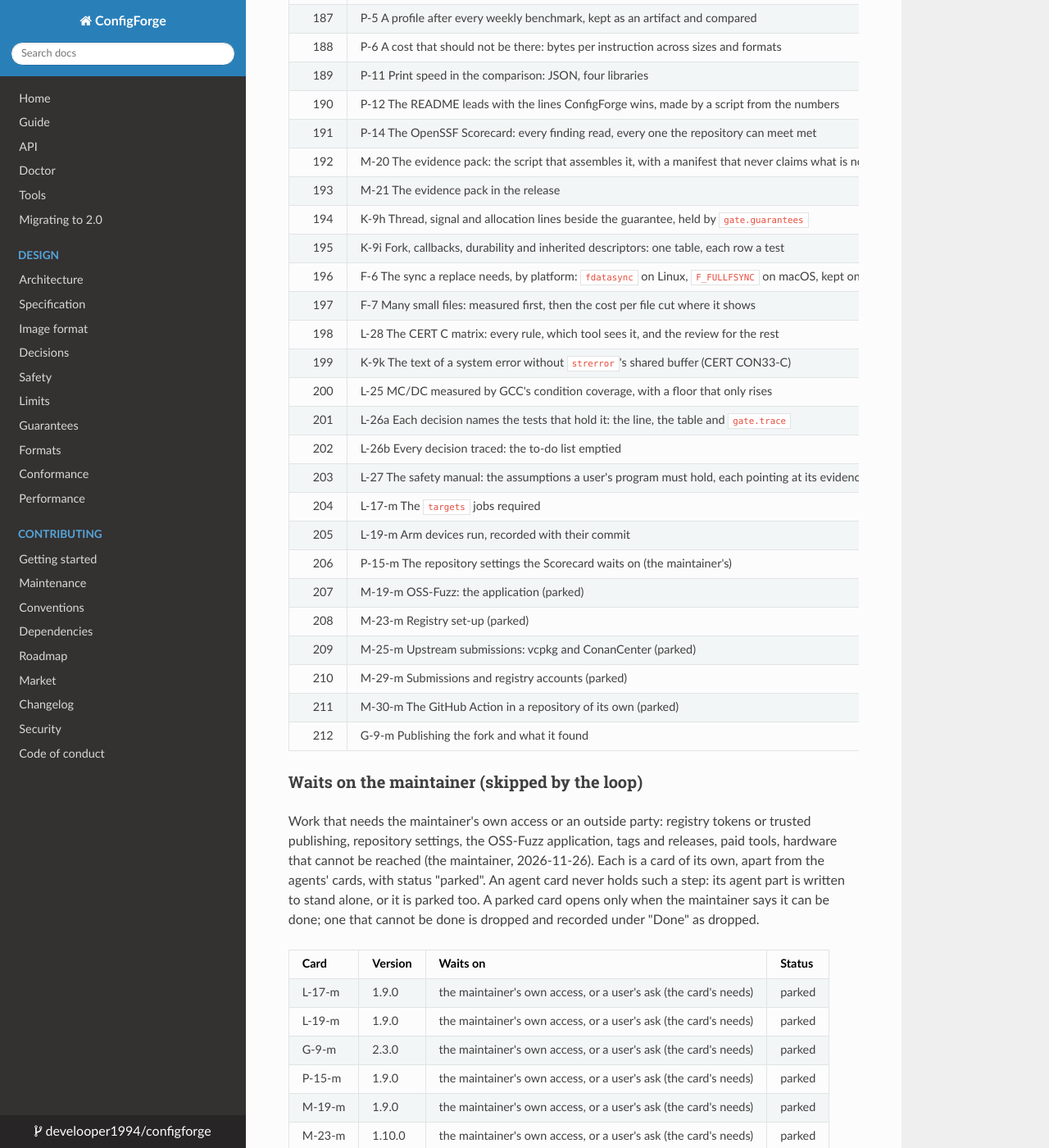
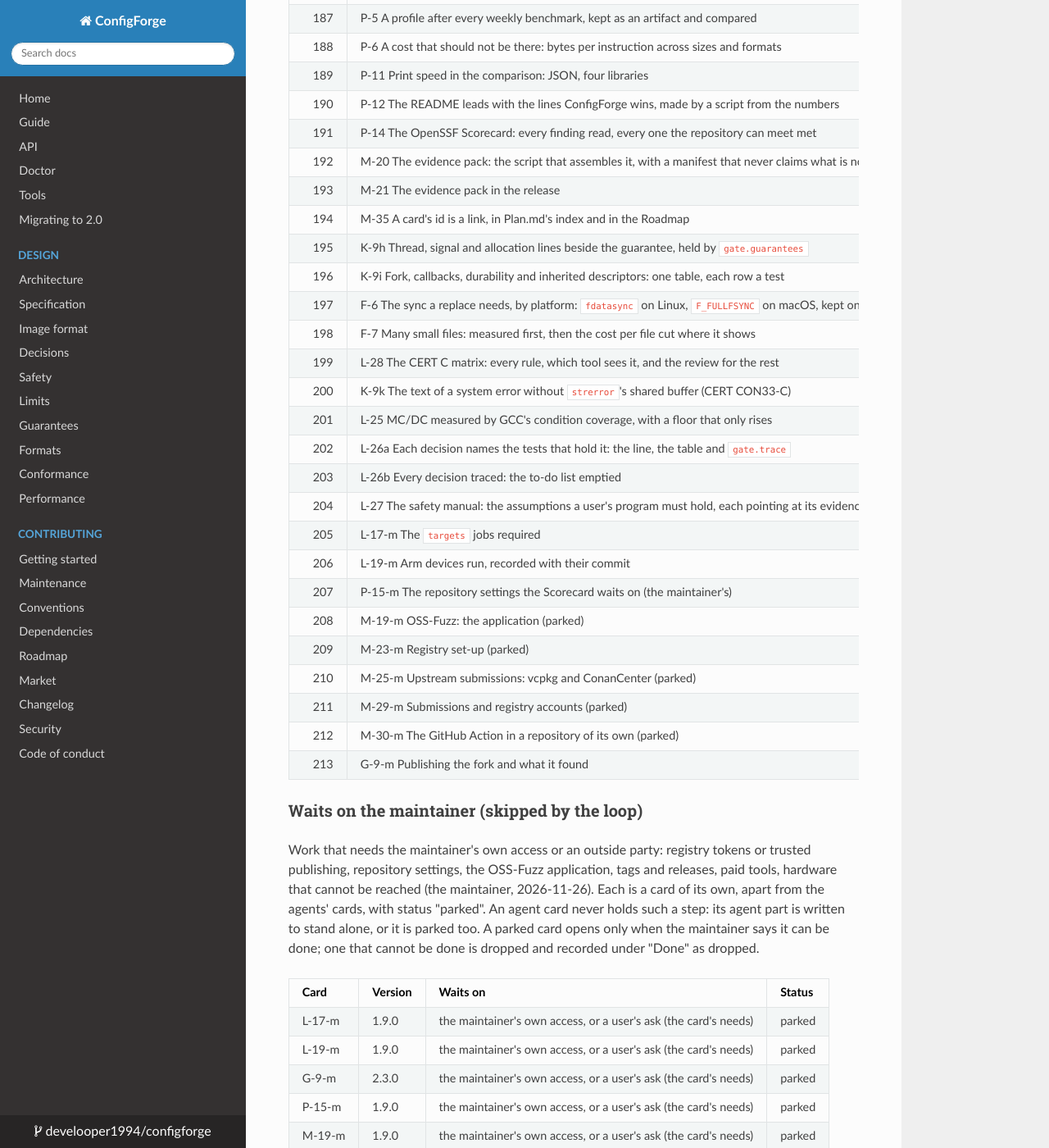
Before and after one commit to develooper1994/configforge, an MkDocs documentation site: the page built from docs/Plan.md, in a window 1280 px wide and 1400 px high, scrolled down 12638 px. Shown: the whole window at 82% size. Built offline with MkDocs 1.6.1, drawn with Linux system fonts in a browser that asks for light colours.

Commit message:
Plan: M-35 in Layout's beside-cards
Co-Authored-By: Claude Opus 5.5 <noreply@anthropic.com>

```diff
--- a/docs/Plan.md
+++ b/docs/Plan.md
@@ -476,25 +476,26 @@ of a card's CI.
 | 191 | P-14 The OpenSSF Scorecard: every finding read, every one the repository can meet met | 2.1.0 | medium | nothing | open |
 | 192 | M-20 The evidence pack: the script that assembles it, with a manifest that never claims what is not there | 2.1.0 | medium | nothing | open |
 | 193 | M-21 The evidence pack in the release | 2.1.0 | small | M-20 | waits: M-20 |
-| 194 | K-9h Thread, signal and allocation lines beside the guarantee, held by `gate.guarantees` | 2.0.0 | medium | K-9a | done (b424389) |
-| 195 | K-9i Fork, callbacks, durability and inherited descriptors: one table, each row a test | 2.0.0 | small | nothing | done (922a272) |
-| 196 | F-6 The sync a replace needs, by platform: `fdatasync` on Linux, `F_FULLFSYNC` on macOS, kept only if measured | 2.7.0 | small | nothing | open |
-| 197 | F-7 Many small files: measured first, then the cost per file cut where it shows | 2.7.0 | medium | nothing | open |
-| 198 | L-28 The CERT C matrix: every rule, which tool sees it, and the review for the rest | 2.0.0 | medium | nothing | done (1d4e24a) |
-| 199 | K-9k The text of a system error without `strerror`'s shared buffer (CERT CON33-C) | 2.1.0 | small | L-28 | done (a3bc664) |
-| 200 | L-25 MC/DC measured by GCC's condition coverage, with a floor that only rises | 2.1.0 | medium | nothing | open |
-| 201 | L-26a Each decision names the tests that hold it: the line, the table and `gate.trace` | 2.1.0 | medium | nothing | open |
-| 202 | L-26b Every decision traced: the to-do list emptied | 2.1.0 | large | L-26a | waits: L-26a |
-| 203 | L-27 The safety manual: the assumptions a user's program must hold, each pointing at its evidence | 2.1.0 | medium | L-12c, L-25, L-26a | waits: L-12c |
-| 204 | L-17-m The `targets` jobs required | 2.1.0 | small | L-17 | parked: not now |
-| 205 | L-19-m Arm devices run, recorded with their commit | 2.1.0 | small | L-19b | parked: not now |
-| 206 | P-15-m The repository settings the Scorecard waits on (the maintainer's) | 2.1.0 | small | P-14 | parked: not now |
-| 207 | M-19-m OSS-Fuzz: the application (parked) | 2.1.0 | small | M-18 | parked: not now |
-| 208 | M-23-m Registry set-up (parked) | 2.6.0 | small | M-22 | parked: not now |
-| 209 | M-25-m Upstream submissions: vcpkg and ConanCenter (parked) | 2.6.0 | small | M-22 | parked: not now |
-| 210 | M-29-m Submissions and registry accounts (parked) | 2.3.0 | small | M-27, M-28 | parked: not now |
-| 211 | M-30-m The GitHub Action in a repository of its own (parked) | 2.3.0 | small | nothing | parked: not now |
-| 212 | G-9-m Publishing the fork and what it found | 2.3.0 | small | G-9 | parked: not now |
+| 194 | M-35 A card's id is a link, in Plan.md's index and in the Roadmap | 2.1.0 | small | nothing | open |
+| 195 | K-9h Thread, signal and allocation lines beside the guarantee, held by `gate.guarantees` | 2.0.0 | medium | K-9a | done (b424389) |
+| 196 | K-9i Fork, callbacks, durability and inherited descriptors: one table, each row a test | 2.0.0 | small | nothing | done (922a272) |
+| 197 | F-6 The sync a replace needs, by platform: `fdatasync` on Linux, `F_FULLFSYNC` on macOS, kept only if measured | 2.7.0 | small | nothing | open |
+| 198 | F-7 Many small files: measured first, then the cost per file cut where it shows | 2.7.0 | medium | nothing | open |
+| 199 | L-28 The CERT C matrix: every rule, which tool sees it, and the review for the rest | 2.0.0 | medium | nothing | done (1d4e24a) |
+| 200 | K-9k The text of a system error without `strerror`'s shared buffer (CERT CON33-C) | 2.1.0 | small | L-28 | done (a3bc664) |
+| 201 | L-25 MC/DC measured by GCC's condition coverage, with a floor that only rises | 2.1.0 | medium | nothing | open |
+| 202 | L-26a Each decision names the tests that hold it: the line, the table and `gate.trace` | 2.1.0 | medium | nothing | open |
+| 203 | L-26b Every decision traced: the to-do list emptied | 2.1.0 | large | L-26a | waits: L-26a |
+| 204 | L-27 The safety manual: the assumptions a user's program must hold, each pointing at its evidence | 2.1.0 | medium | L-12c, L-25, L-26a | waits: L-12c |
+| 205 | L-17-m The `targets` jobs required | 2.1.0 | small | L-17 | parked: not now |
+| 206 | L-19-m Arm devices run, recorded with their commit | 2.1.0 | small | L-19b | parked: not now |
+| 207 | P-15-m The repository settings the Scorecard waits on (the maintainer's) | 2.1.0 | small | P-14 | parked: not now |
+| 208 | M-19-m OSS-Fuzz: the application (parked) | 2.1.0 | small | M-18 | parked: not now |
+| 209 | M-23-m Registry set-up (parked) | 2.6.0 | small | M-22 | parked: not now |
+| 210 | M-25-m Upstream submissions: vcpkg and ConanCenter (parked) | 2.6.0 | small | M-22 | parked: not now |
+| 211 | M-29-m Submissions and registry accounts (parked) | 2.3.0 | small | M-27, M-28 | parked: not now |
+| 212 | M-30-m The GitHub Action in a repository of its own (parked) | 2.3.0 | small | nothing | parked: not now |
+| 213 | G-9-m Publishing the fork and what it found | 2.3.0 | small | G-9 | parked: not now |
 <!-- index end -->
 
 ### Waits on the maintainer (skipped by the loop)
```
Also changed, not shown: docs/plan/Layout.md (+1 -1 lines).
